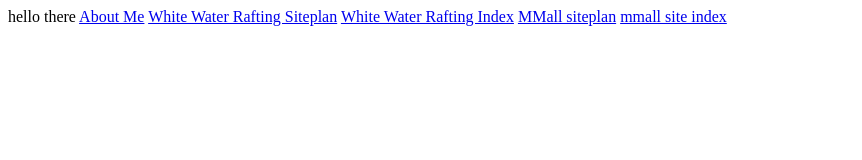
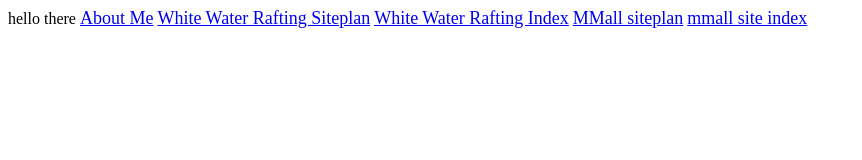
Before and after one commit to aarontheo/aarontheo.github.io, a plain HTML site: page index.html in a window 1280 px wide. Shown: the whole page, without its empty margins (0-862 px from the left). Drawn offline with Linux system fonts and the light colour scheme.

Commit message:
Added MMall Homepage to index

```diff
--- a/index.html
+++ b/index.html
@@ -5,6 +5,11 @@
     <meta http-equiv="X-UA-Compatible" content="IE=edge">
     <meta name="viewport" content="width=device-width, initial-scale=1.0">
     <title>Document</title>
+    <style>
+        a {
+            font-size: large;
+        }
+    </style>
 </head>
 <body>
     hello there
@@ -12,6 +17,6 @@
     <a href="/wwr/site-plan-rafting.html">White Water Rafting Siteplan</a>
     <a href="/wwr/index.html">White Water Rafting Index</a>
     <a href="/mmall-proto-site/site-plan.html">MMall siteplan</a>
-    <a href="/mmall-proto-site/index.html">mmall site index</a>
+    <a href="/mmall-proto-site/homepage.html">mmall site index</a>
 </body>
 </html>
```
